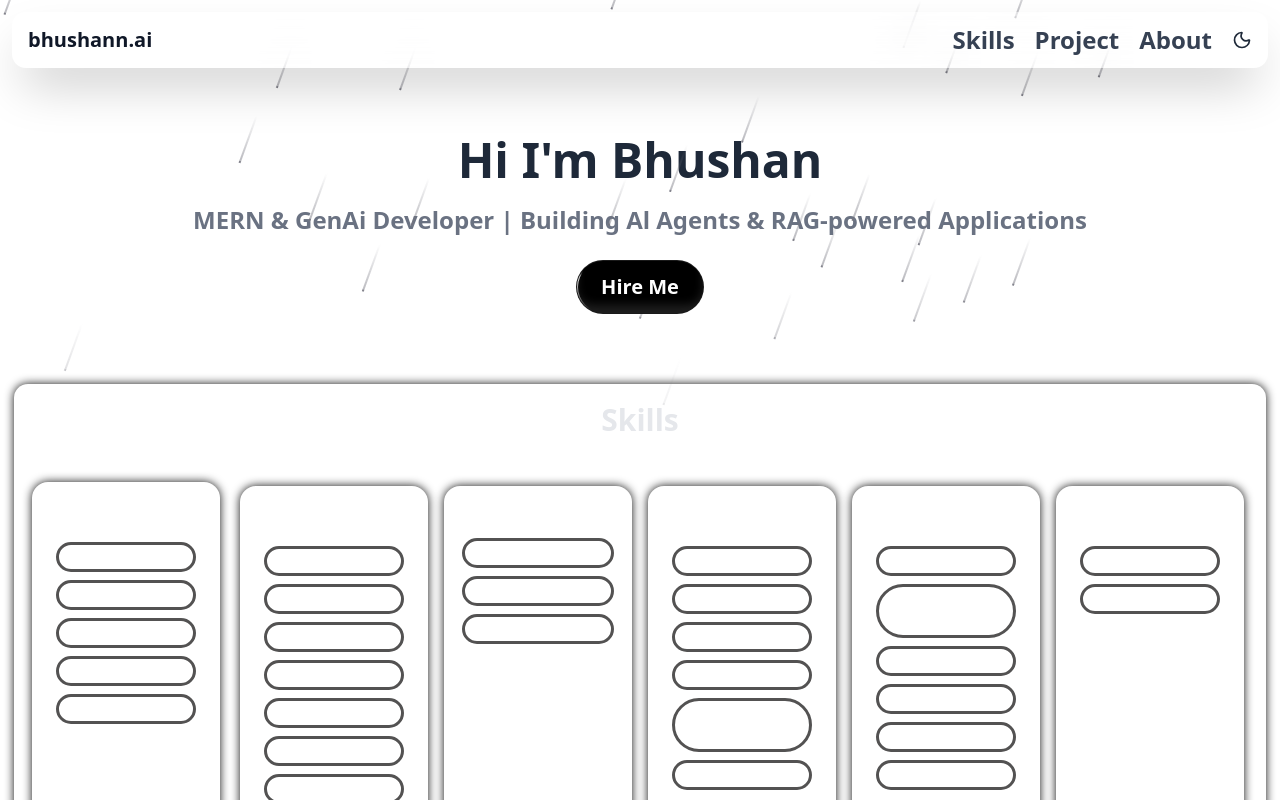
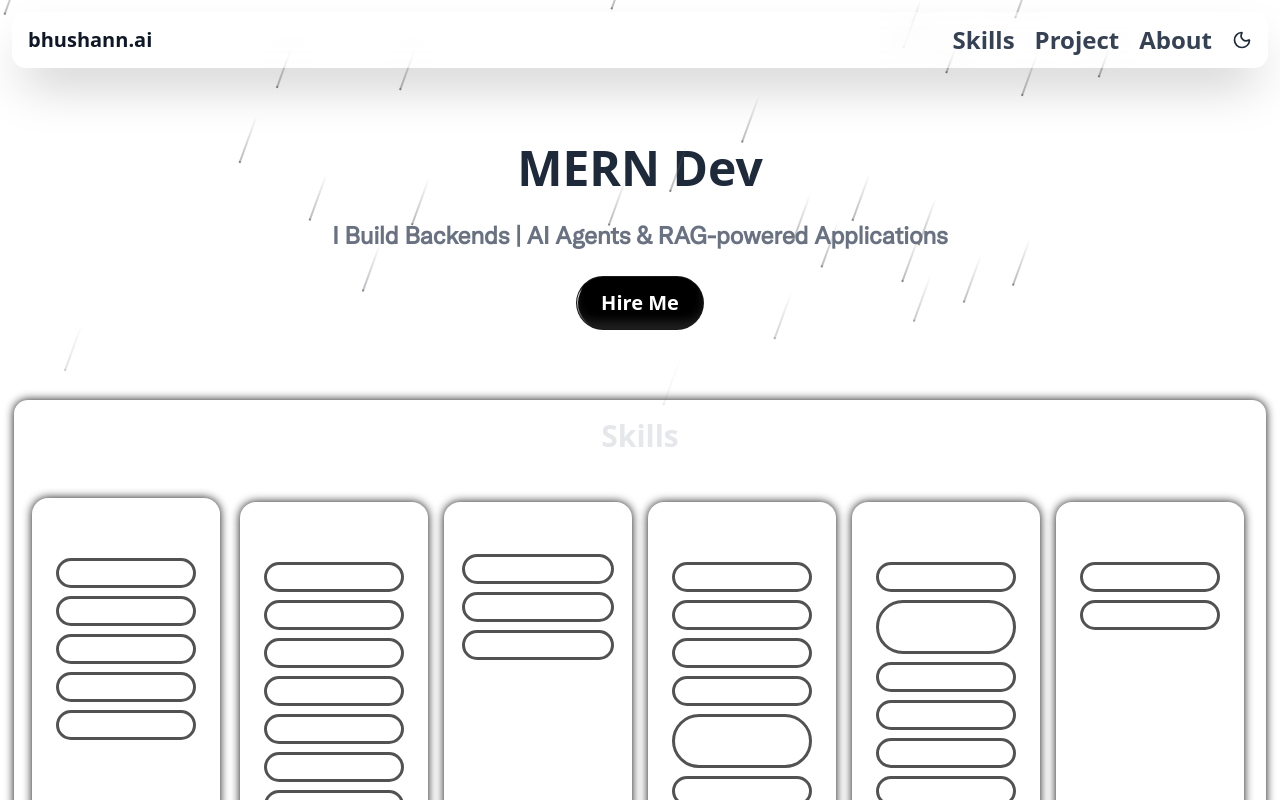
Before and after one commit to bhushan-ai/bhushan.ai-portfolio, a React (Vite) app: page / in a window 1280 px wide. Shown: the top 800 px of the page. Built offline with nearby package versions, Linux system fonts and the light colour scheme.

Commit message:
font updated

```diff
--- a/src/Components/Header.jsx
+++ b/src/Components/Header.jsx
@@ -1,18 +1,24 @@
 import React from "react";
 import { ShimmerButton } from "./magicui/shimmer-button";
+import { WordRotate } from "./magicui/word-rotate";
 
 function Header() {
   return (
     <div id="/" className="p-2  m-15 ">
-      <h1 className="text-3xl md:text-5xl text-center font-bold  text-gray-800 dark:text-gray-300 ">
-        Hi I'm Bhushan
-      </h1>
-
-      <p className="text-lg md:text-2xl font-semibold text-gray-500 dark:text-gray-300 text-center mt-5">
-        MERN & GenAi Developer | Building Al Agents & RAG-powered Applications
-      </p>
+      <WordRotate
+        duration={3000}
+        className="text-3xl md:text-5xl text-center font-bold  text-gray-800 dark:text-gray-300 "
+        words={["I'm bhushann", "MERN Dev", "GenAI Dev ", "Backend Dev "]}
+      />
+      <div className="flex items-center justify-center">
+        {" "}
+        <p className="text-lg md:text-2xl font-semibold text-gray-500 dark:text-gray-300 text-center mt-5 font-chirp">
+          I Build Backends | AI Agents & RAG-powered Applications
+        </p>
+      </div>
       <div className="items-center flex justify-center mt-6">
         <ShimmerButton
+          className="p-0 m-0"
           onClick={() =>
             document
               .getElementById("contact")
--- /dev/null
+++ b/src/Components/magicui/word-rotate.jsx
@@ -0,0 +1,44 @@
+"use client";
+import { AnimatePresence, motion } from "motion/react";
+import { useEffect, useState } from "react";
+
+import { cn } from "../../lib/utils.js";
+
+export function WordRotate({
+  words,
+  duration = 2500,
+
+  motionProps = {
+    initial: { opacity: 0, y: -50 },
+    animate: { opacity: 1, y: 0 },
+    exit: { opacity: 0, y: 50 },
+    transition: { duration: 0.25, ease: "easeOut" },
+  },
+
+  className,
+}) {
+  const [index, setIndex] = useState(0);
+
+  useEffect(() => {
+    const interval = setInterval(() => {
+      setIndex((prevIndex) => (prevIndex + 1) % words.length);
+    }, duration);
+
+    // Clean up interval on unmount
+    return () => clearInterval(interval);
+  }, [words, duration]);
+
+  return (
+    <div className="overflow-hidden py-2">
+      <AnimatePresence mode="wait">
+        <motion.h1
+          key={words[index]}
+          className={cn(className)}
+          {...motionProps}
+        >
+          {words[index]}
+        </motion.h1>
+      </AnimatePresence>
+    </div>
+  );
+}
--- a/src/index.css
+++ b/src/index.css
@@ -1,6 +1,18 @@
 @import url("https://fonts.googleapis.com/css2?family=Outfit:wght@100..900&display=swap");
 
 @import "tailwindcss";
+
+@font-face {
+  font-family: "Chirp";
+  src: url("/fonts/Chirp-Regular.ttf") format("truetype");
+  font-weight: bolder;
+  font-style: normal;
+}
+@layer base {
+  .font-chirp {
+    font-family: "Chirp", sans-serif;
+  }
+}
 
 .animated-gradient {
   background: linear-gradient(
```
Also changed, not shown: public/fonts/Chirp-Regular.ttf (added).
